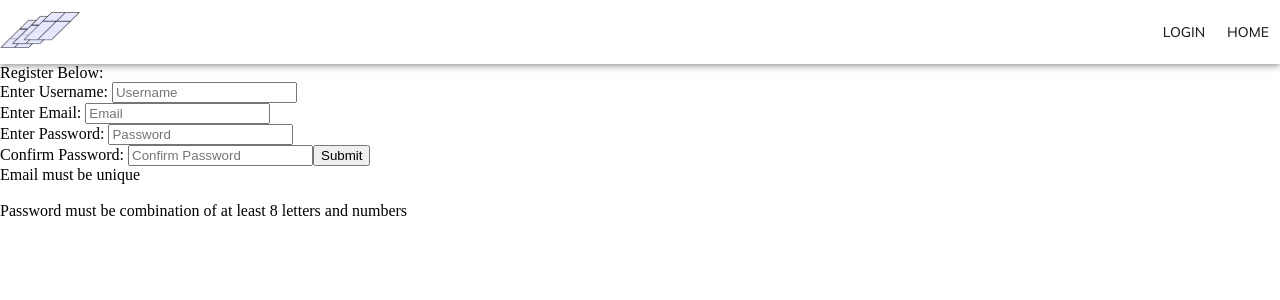
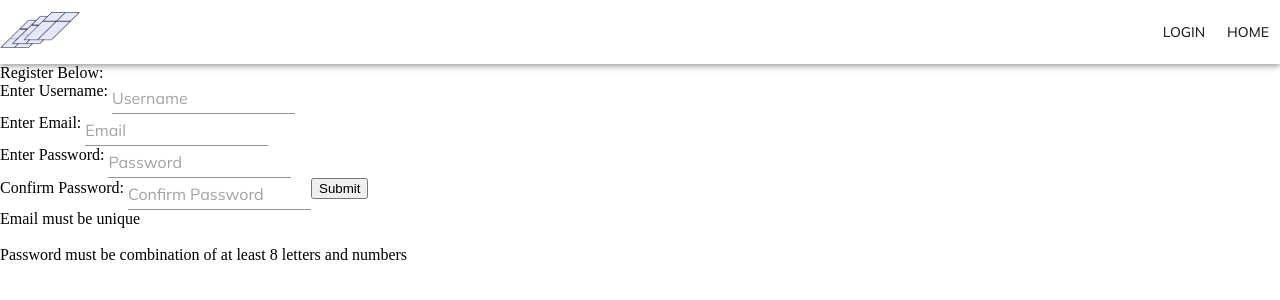
Before and after one commit to Sustainable-Cities/hackathon-project, a React (Create React App) app in the folder client/: page /signup in a window 1280 px wide. Shown: the top 300 px of the page. Built offline with nearby package versions, Linux system fonts and the light colour scheme; no server answers; what google-maps-react would draw is missing.

Commit message:
material textfield

```diff
--- a/client/src/App.js
+++ b/client/src/App.js
@@ -29,7 +29,7 @@ function App() {
             <SignUp />
           </Route>
           <Route exact path="/">
-            {loggedIn ? <Home /> : <SignIn />}
+            {loggedIn ? <Home /> : <SignIn setLoggedIn={setLoggedIn} />}
           </Route>
         </Switch>
       </Layout>
--- a/client/src/screens/signin/SignIn.jsx
+++ b/client/src/screens/signin/SignIn.jsx
@@ -1,6 +1,7 @@
 import React, { useState } from "react";
 import { Link, Redirect } from "react-router-dom";
 import { makeStyles } from "@material-ui/core/styles";
+import TextField from "@material-ui/core/TextField"
 import { __LoginUser } from "../../services/UserServices";
 
 const useStyles = makeStyles((theme) => ({
@@ -45,23 +46,25 @@ const SignIn = ({ loggedIn, setLoggedIn }) => {
         <label htmlFor="email" className="emailLabel">
           Enter Email:{" "}
         </label>
-        <input
+        <TextField
           id="email"
           onChange={handleChange}
           value={formState.email}
           placeholder="Email"
+          type='email'
           className="emailInput"
         />{" "}
         <br />
         <label htmlFor="password" className="passwordLabel">
           Enter Password:{" "}
         </label>
-        <input
+        <TextField
           id="password"
           onChange={handleChange}
           value={formState.password}
           placeholder="Password"
           className="passwordInput"
+          type='password'
         />
         <button type="submit" className="loginSubmit hvr-grow">
           Submit
--- a/client/src/screens/signup/SignUp.jsx
+++ b/client/src/screens/signup/SignUp.jsx
@@ -1,6 +1,7 @@
 import React, { useState } from "react";
 import { useHistory } from "react-router-dom";
 import { makeStyles } from "@material-ui/core/styles";
+import TextField from "@material-ui/core/TextField"
 import { __CreateUser } from "../../services/UserServices";
 
 const useStyles = makeStyles((theme) => ({
@@ -37,7 +38,7 @@ const SignUp = () => {
         <label htmlFor="username" className="usernameLabel">
           Enter Username:{" "}
         </label>
-        <input
+        <TextField
           id="username"
           onChange={handleChange}
           value={formState.username}
@@ -48,33 +49,36 @@ const SignUp = () => {
         <label htmlFor="email" className="registrationEmailLabel">
           Enter Email:{" "}
         </label>
-        <input
+        <TextField
           id="email"
           onChange={handleChange}
           value={formState.email}
           placeholder="Email"
+          type='email'
           className="registrationEmailInput"
         />
         <br />
         <label htmlFor="password" className="registrationPasswordLabel">
           Enter Password:{" "}
         </label>
-        <input
+        <TextField
           id="password"
           onChange={handleChange}
           value={formState.password}
           placeholder="Password"
+          type='password'
           className="registrationPasswordInput"
         />
         <br />
         <label htmlFor="re_password" className="re_passwordLabel">
           Confirm Password:{" "}
         </label>
-        <input
+        <TextField
           id="re_password"
           onChange={handleChange}
           value={formState.re_password}
           placeholder="Confirm Password"
+          type='password'
           className="re_passwordInput"
         />
         <button type="submit" className="registrationFormSubmit hvr-grow">
```
